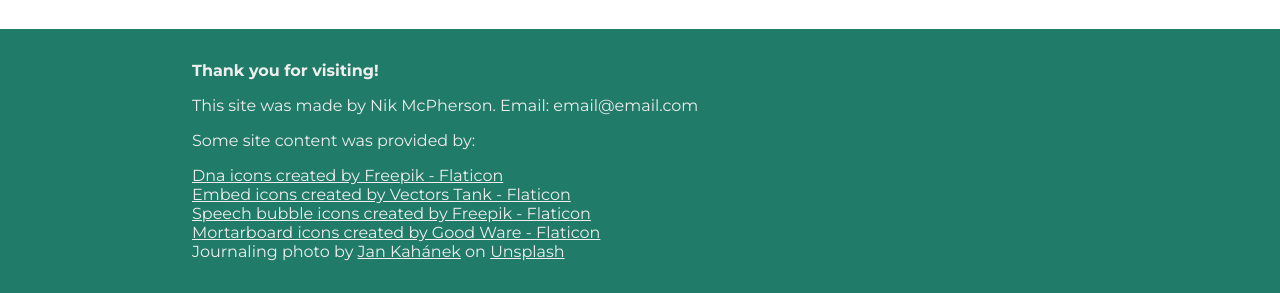
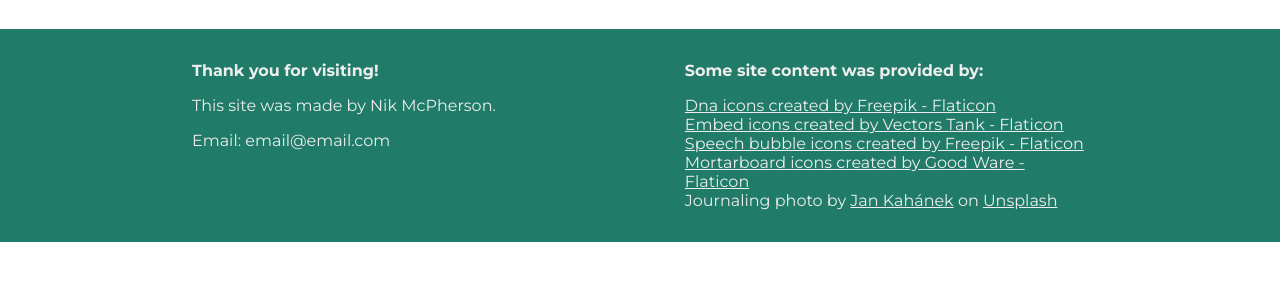
Before and after one commit to Bluerobin427/Bluerobin427.github.io, a plain HTML site: page index.html in a window 1280 px wide. Shown: the part 1944-2237 px from the top of the page. After the commit the page ends 2186 px from the top, so only its background shows below. Drawn offline with nearby package versions, Linux system fonts and the light colour scheme.

Commit message:
Footer update

```diff
--- a/index.html
+++ b/index.html
@@ -115,9 +115,13 @@
     <section class="Contact">
         <div class="Contact-container">
             <div class="Contact-row">
+                <div class="Contact-element">
                     <h4>Thank you for visiting!</h4>
-                <p>This site was made by Nik McPherson. Email: email@email.com</p>
-                <p>Some site content was provided by:</p>
+                    <p>This site was made by Nik McPherson.</p>
+                    <p>Email: email@email.com</p>
+                </div>
+                <div class="Contact-element">
+                    <h4>Some site content was provided by:</h4>
                     <div class="attribution">
                         <a href="https://www.flaticon.com/free-icons/dna" title="dna icons">Dna icons created by Freepik - Flaticon</a>
                     </div>
@@ -135,6 +139,7 @@
                     </div>
                 </div>
             </div>
+        </div>
     </section>
 </body>
 </html>
--- a/style.css
+++ b/style.css
@@ -179,8 +179,20 @@ section {
     width: 70%;
 }
 
+.Contact-row {
+    width: 100%;
+    display: flex;
+    flex-direction: row;
+    justify-content: space-between;
+}
+
 .Contact-row p{
     margin:1em auto;
+
+}
+
+.Contact-element {
+    width: 45%;
 }
 
 .attribution a:link {
```
Lines whose indentation alone changed are shown as unchanged.
